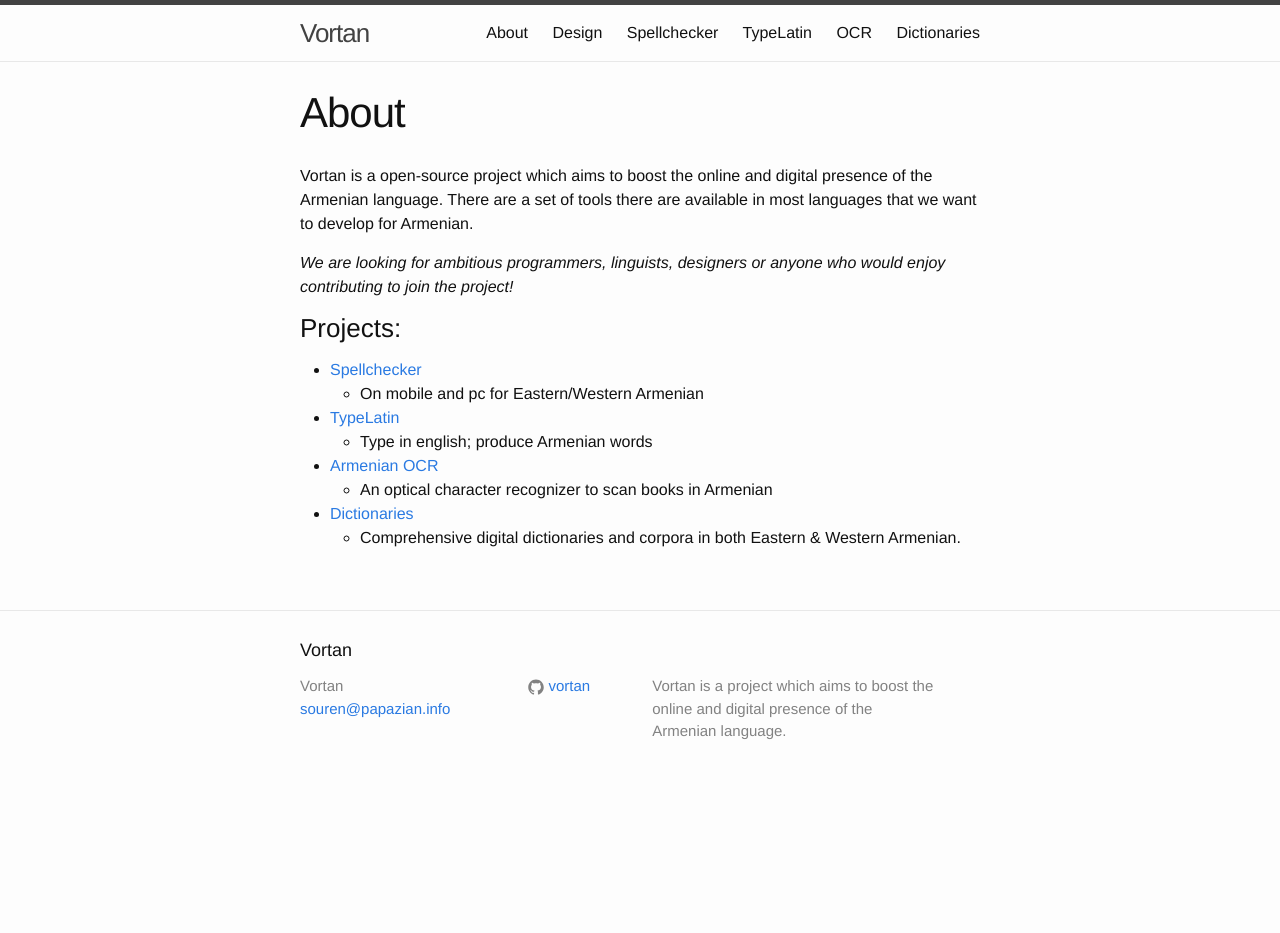
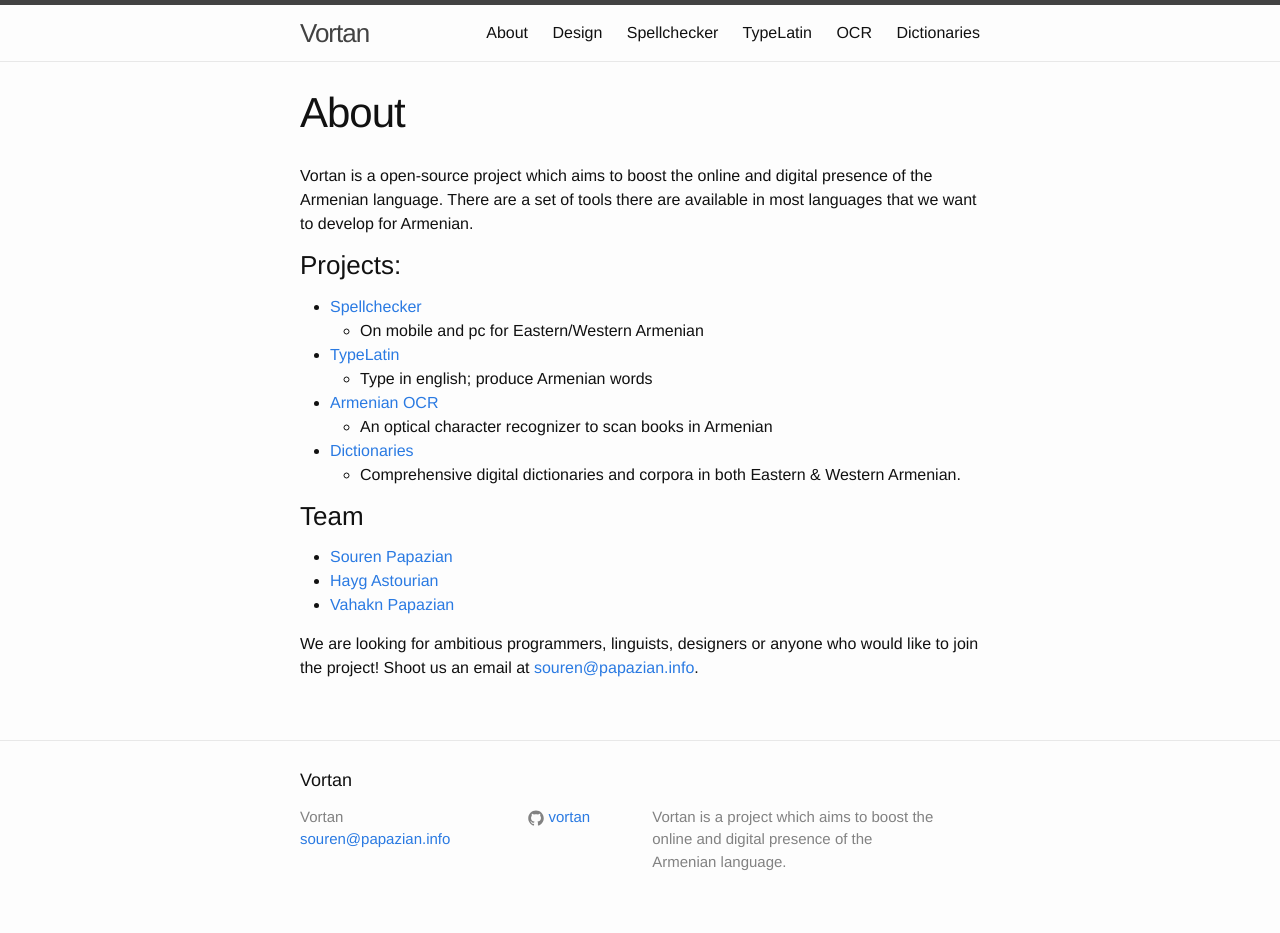
Before and after one commit to Vortan/vortan.github.io, a Jekyll site: the page built from index.md, in a window 1280 px wide. Built offline with Jekyll 4.4.1, drawn with Linux system fonts in a browser that asks for light colours; before the commit the page ends 900 px from its top, so only the background shows below that.

Commit message:
added team

```diff
--- a/index.md
+++ b/index.md
@@ -7,8 +7,6 @@ order: 1
 Vortan is a open-source project which aims to boost the online and digital presence of
 the Armenian language. There are a set of tools there are available in most
 languages that we want to develop for Armenian.
-
-_We are looking for ambitious programmers, linguists, designers or anyone who would enjoy contributing to join the project!_
 
 ### Projects:
 
@@ -20,3 +18,12 @@ _We are looking for ambitious programmers, linguists, designers or anyone who wo
   * An optical character recognizer to scan books in Armenian
 * [Dictionaries](dictionaries)
   * Comprehensive digital dictionaries and corpora in both Eastern & Western Armenian.
+
+### Team
+
+* [Souren Papazian](https://github.com/sourenp)
+* [Hayg Astourian](https://github.com/copacetic)
+* [Vahakn Papazian](https://github.com/vahaknp)
+
+We are looking for ambitious programmers, linguists, designers or anyone who would like to join the project!
+Shoot us an email at [souren@papazian.info](mailto:souren@papazian.info).
```
